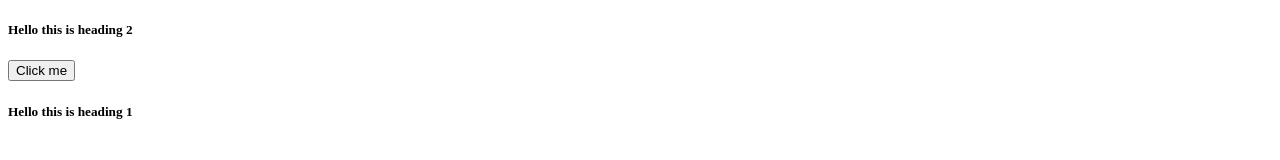
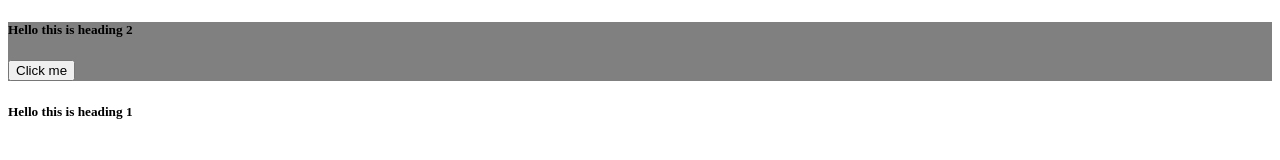
Before and after one commit to souravSarkar78/js-basics, a plain HTML site: page index.html in a window 1280 px wide. Both pictures are taken after a click on the button "Click me". Drawn offline with Linux system fonts and the light colour scheme.

Commit message:
Added mouse event listner

```diff
--- a/index.html
+++ b/index.html
@@ -11,7 +11,7 @@
 <body>
     <div class="cont">
         <h5>Hello this is heading 2</h5>
-        <button id='click'>Click me</button>
+        <button id='click' onclick="clicked()">Click me</button>
     </div>
     <div id='firstContainer' class="c">
         <h5>Hello this is heading 1</h5>
--- a/index.js
+++ b/index.js
@@ -68,8 +68,38 @@ let j = 1;
 
 // String methods ///////////////////
 
-let mystring = 'My name is sourav sarkar';
+// let mystring = 'My name is sourav sarkar';
 
-console.log(mystring.length)
+// console.log(mystring.length)
 
-console.log(mystring.indexOf('sarkar'))   // fing something in array
+// console.log(mystring.indexOf('sarkar'))   // fing something in array
+
+// DOM manupulation ////////////////////////
+
+firstcontainer = document.getElementsByTagName('div')[0]
+
+firstcontainer.style.background = 'gray'
+
+console.log(firstcontainer)
+
+// Events ////////////////////////////
+
+function clicked(){
+    console.log("the button was clicked");
+}
+
+// window.onload = alert("loaded")
+
+firstcontainer.addEventListener('mouseover', function(){
+    firstcontainer.style.background = 'brown'
+})
+
+firstcontainer.addEventListener('mouseout', function(){
+    firstcontainer.style.background = 'gray';
+    console.clear()
+})
+
+
+firstcontainer.addEventListener('click', function(){
+    console.log("mouse clicked")
+})
```
